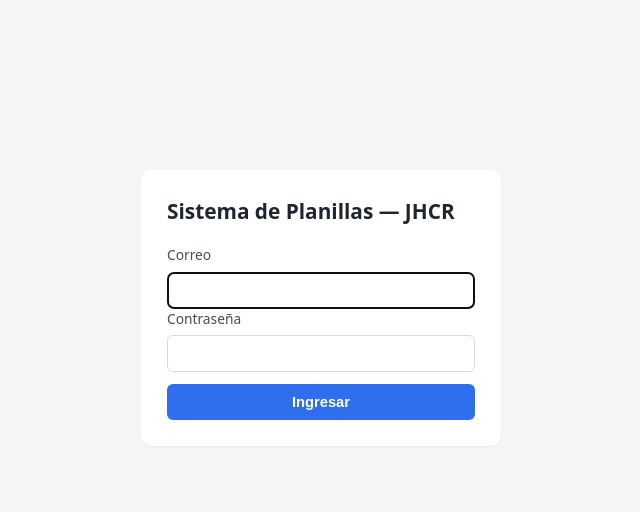
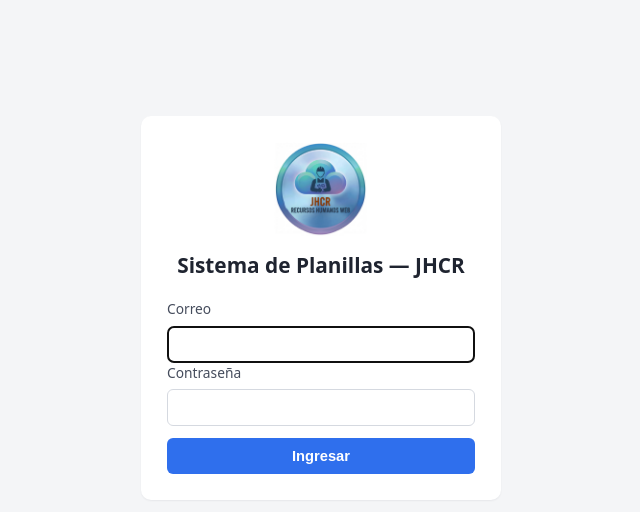
Before and after one commit to nysemmontalbaneirl-nysem/Aplicaciones-Web, a React (Vite) app in the folder planilla-web/frontend/: page / in a window 1280 px wide. Shown: the top 512 px of the page, without its empty margins (319-959 px from the left). Built offline with nearby package versions, Linux system fonts and the light colour scheme; no server answers.

Commit message:
Agrega el logo de JHCR Recursos Humanos Web a la pantalla de login

```diff
--- a/planilla-web/frontend/src/components/Login.tsx
+++ b/planilla-web/frontend/src/components/Login.tsx
@@ -1,5 +1,6 @@
 import { useState } from "react";
 import { useAuth } from "../AuthContext";
+import logoJhcr from "../assets/logo-jhcr.jpg";
 
 export default function Login() {
   const { iniciarSesion } = useAuth();
@@ -24,7 +25,14 @@ export default function Login() {
   return (
     <div style={{ display: "flex", justifyContent: "center", alignItems: "center", minHeight: "80vh" }}>
       <div className="card" style={{ width: 360 }}>
-        <h2>Sistema de Planillas — JHCR</h2>
+        <div style={{ display: "flex", justifyContent: "center", marginBottom: 12 }}>
+          <img
+            src={logoJhcr}
+            alt="JHCR Recursos Humanos Web"
+            style={{ width: 96, height: 96, objectFit: "contain" }}
+          />
+        </div>
+        <h2 style={{ textAlign: "center" }}>Sistema de Planillas — JHCR</h2>
         {error && <div className="mensaje-error">{error}</div>}
         <form onSubmit={enviar}>
           <label>
```
Also changed, not shown: planilla-web/frontend/src/assets/logo-jhcr.jpg (added).
